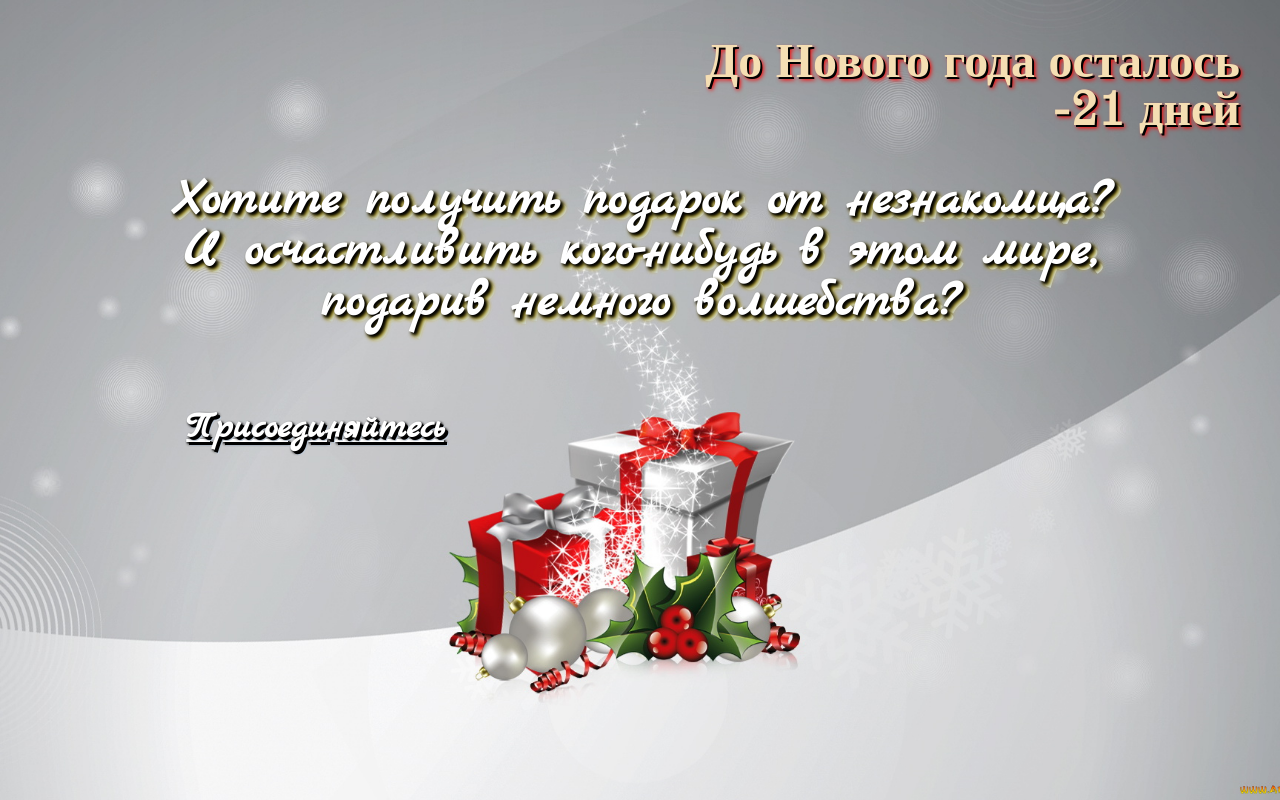
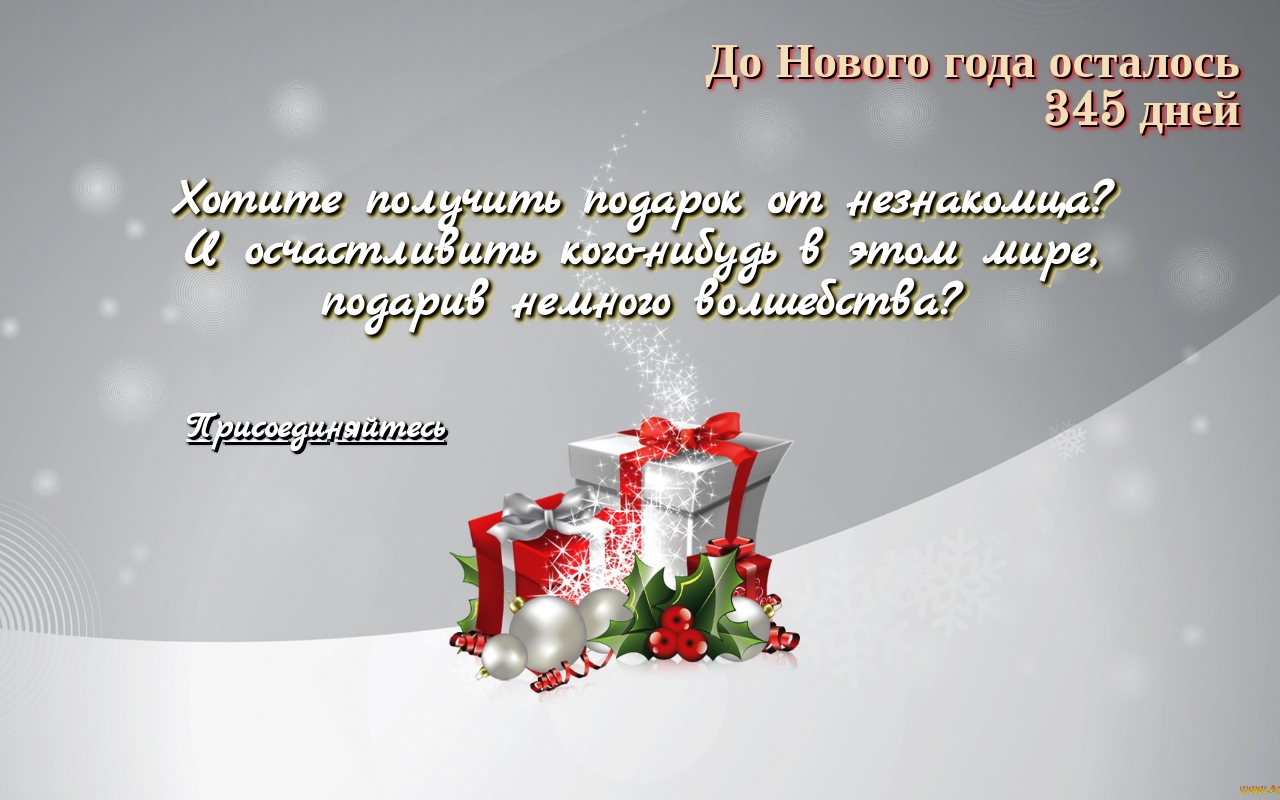
Before and after one commit to eleangelo0717/dedmoroz, a plain HTML site: page index.html in a window 1280 px wide. Drawn offline with nearby package versions, Linux system fonts and the light colour scheme.

Commit message:
Изменила на 2021год

```diff
--- a/script.js
+++ b/script.js
@@ -6,7 +6,7 @@ let dayPlace = document.getElementById("day_place")
 
 
 function daysdoNY() {
-   year = '2020'
+   year = '2021'
    month = '01'
    day = '01'
    todayData = new Date()
```
Also changed, not shown: index.html (+4 -3 lines).
